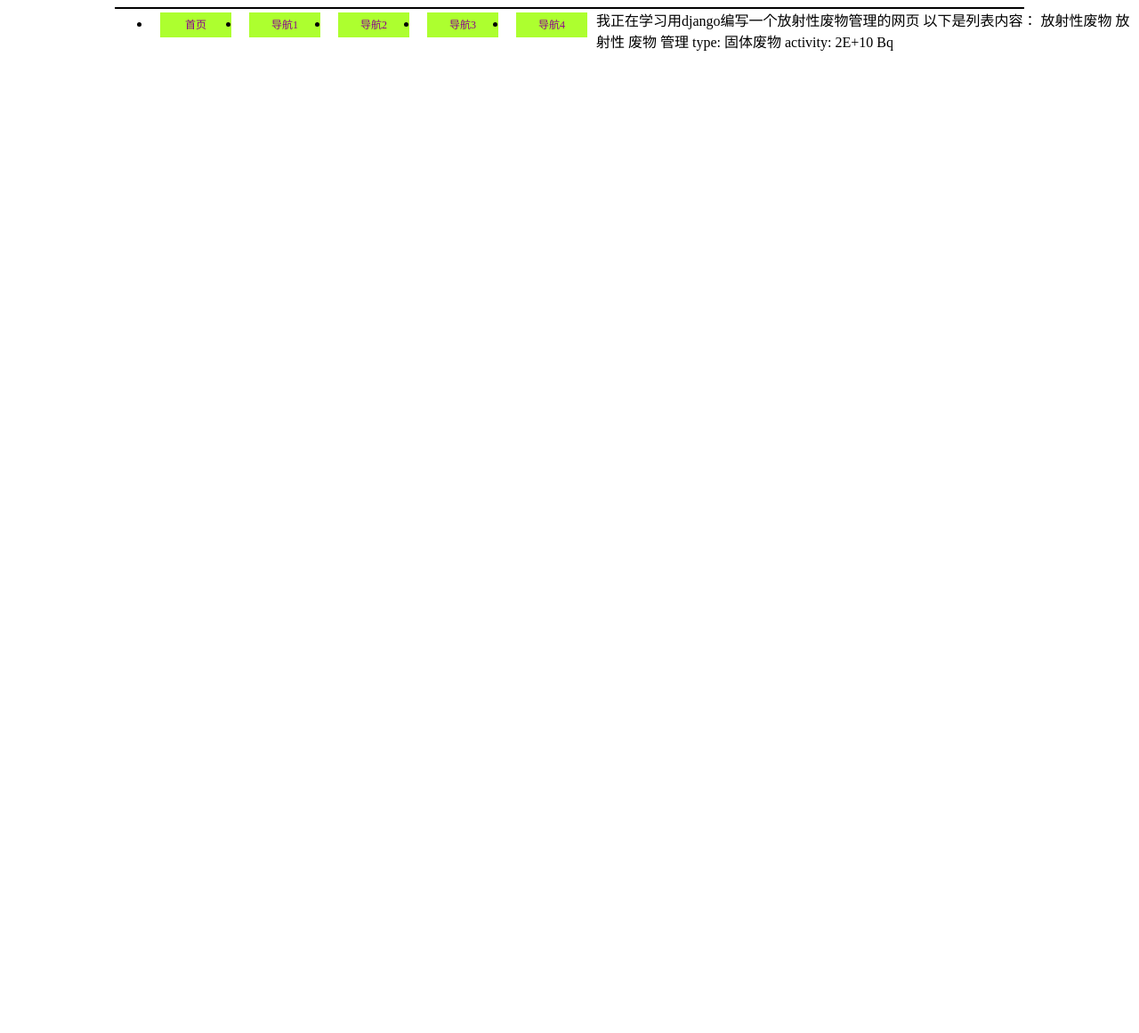
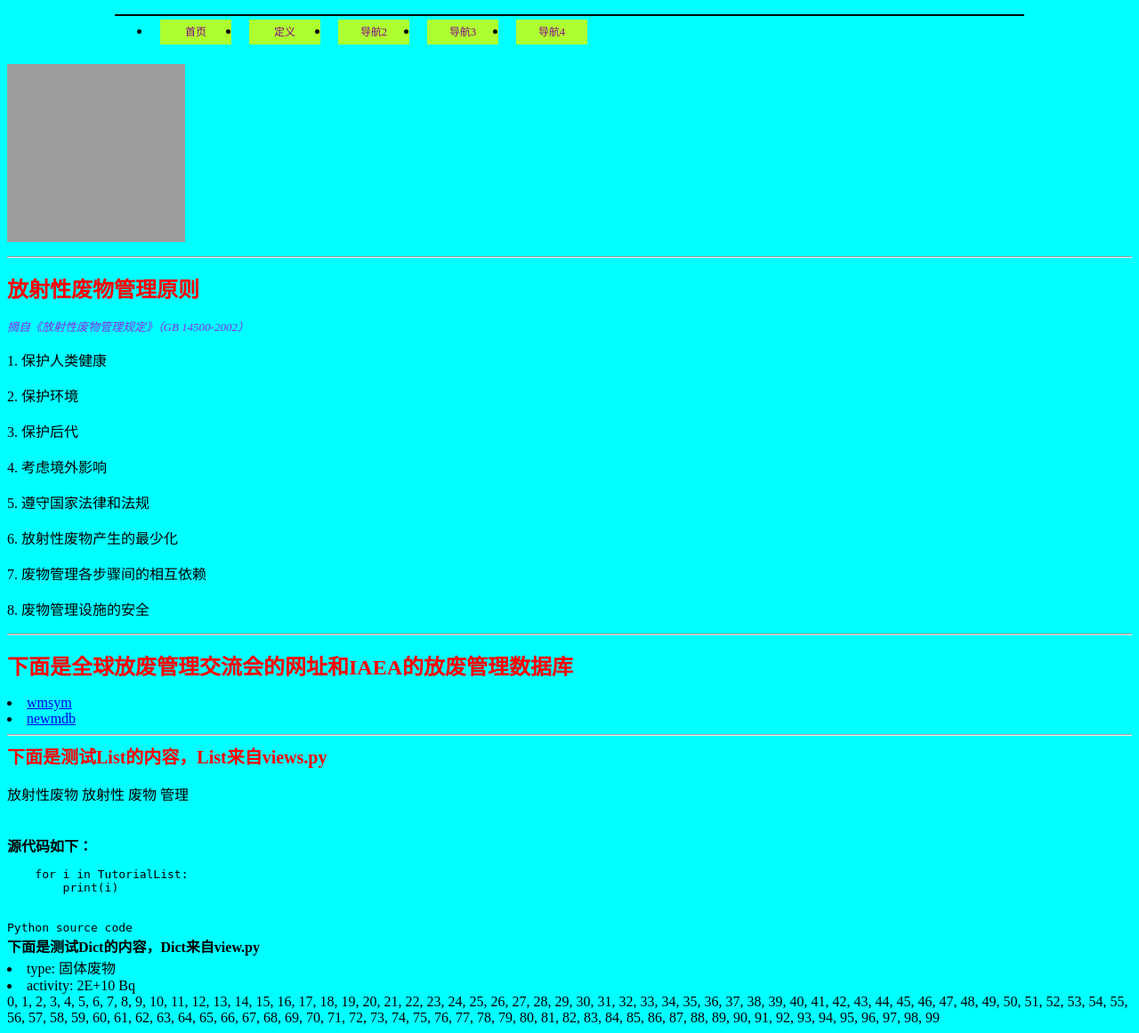
Before and after one commit to hclliu86/rwm, a Django app: page / in a window 1280 px wide. Shown: the whole page at 89% size. Before the commit the page ends 57 px from the top, so only its background shows below. Run offline with Django 3.2, Linux system fonts and the light colour scheme; grey boxes are pictures that could not be loaded.

Commit message:
学习了添加CSS和子页面

```diff
--- /dev/null
+++ b/calc/templates/add.html
@@ -0,0 +1 @@
+{% extends base %}
--- /dev/null
+++ b/learn/static/css/learn_base.css
@@ -0,0 +1,9 @@
+h1 {color: red;
+    font-size: 24px;}
+
+#test1 {color: red;
+    font-size: 20px;}
+
+#annotation {color: blueviolet;
+    font-style: italic;
+    font-size: small;}
--- a/learn/templates/base.html
+++ b/learn/templates/base.html
@@ -3,10 +3,22 @@
 <head>
     <meta charset="UTF-8">
     <title>{%  block title %}默认标题{% endblock %} - 放射性废物管理</title>
+    <link rel="stylesheet" type="text/css" href="/static/css/learn_base.css">
 </head>
-<body>
-
-{% include 'nav.html' %}
+<body bgcolor="aqua">
+    <p>
+        {% include 'nav.html' %}
+        <br/>
+        <br/>
+        <br/>
+        <a href="https://www.baidu.com/s?wd=%E6%94%BE%E5%B0%84%E6%80%A7%
+        E5%BA%9F%E7%89%A9%E7%AE%A1%E7%90%86&rsv_spt=1&rsv_iqid=0xfd291d7
+        c00077a96&issp=1&f=8&rsv_bp=0&rsv_idx=2&ie=utf-8&tn=baiduhome_pg
+        &rsv_enter=1&rsv_sug3=7&rsv_sug1=5&rsv_sug7=101&rsv_sug2=0&input
+        T=2758&rsv_sug4=3120" target="_blank" name="百度搜索结果">
+        <img src="/static/images/doggie.jpg" width="200" height="200" align="center"/>
+        </a>
+    </p>
 
 {%  block content %}
 <div>这里是默认内容，所有继承自这个模板的，如果不覆盖就显示这里的默认内容</div>
--- a/learn/templates/home.html
+++ b/learn/templates/home.html
@@ -4,15 +4,50 @@
 
 {% block content %}
 {#{% include 'ad.html' %}#}
+    <hr/>
+    <h1 id="rwm_principle">放射性废物管理原则</h1>
+    <p id="annotation">摘自《放射性废物管理规定》（GB 14500-2002）</p>
+    <p>1. 保护人类健康</p>
+    <p>2. 保护环境</p>
+    <p>3. 保护后代</p>
+    <p>4. 考虑境外影响</p>
+    <p>5. 遵守国家法律和法规</p>
+    <p>6. 放射性废物产生的最少化</p>
+    <p>7. 废物管理各步骤间的相互依赖</p>
+    <p>8. 废物管理设施的安全</p>
+    <hr/>
 
-    {{ string_ }}
+    <h1>下面是全球放废管理交流会的网址和IAEA的放废管理数据库</h1>
+    <li><a href="http://wmsym.org/">wmsym</a></li>
+    <li><a href="http://newmdb.iaea.org/">newmdb</a> </li>
+    <hr/>
 
-    以下是列表内容：
+    <b id="test1">下面是测试List的内容，List来自views.py</b>
+    <p>
     {% for i in TutorialList %}
         {{ i }}
     {% endfor %}
+    </p>
+    <br/>
+    <b>源代码如下：</b>
+    <pre>
+    for i in TutorialList:
+        print(i)
+    </pre>
 
+    <code>
+        Python source code
+    </code><br/>
+
+
+    <b>下面是测试Dict的内容，Dict来自view.py</b>
     {% for key, value in waste_info.items %}
-        {{ key }}: {{ value }}
+        <li>{{ key }}: {{ value }}</li>
     {% endfor %}
+
+    {% for item in List %}
+        {{ item }}{% if not forloop.last %},{% endif %}
+    {% endfor %}
+
+{#    {% url 'add' a b %} = { c }#}
 {% endblock %}
--- a/learn/templates/nav.html
+++ b/learn/templates/nav.html
@@ -37,8 +37,8 @@
 <body>
 <div class = "nav">
     <ul>
-        <li><a href="#">首页</a></li>
-        <li><a href="#">导航1</a></li>
+        <li><a href="/home.html">首页</a></li>
+        <li><a href="/definition_home.html">定义</a></li>
         <li><a href="#">导航2</a></li>
         <li><a href="#">导航3</a></li>
         <li><a href="#">导航4</a></li>
--- /dev/null
+++ b/learn/templates/solid_rwm/solid_rwm_home.html
@@ -0,0 +1,3 @@
+{% extends 'base.html' %}
+
+{% block title %} 放射性固体废物管理 {% endblock %}
--- a/learn/views.py
+++ b/learn/views.py
@@ -14,4 +14,16 @@ def home(request):
                     '废物',
                     '管理']
     waste_info = {'type': u"固体废物", 'activity': "2E+10 Bq"}
-    return render(request, 'home.html', {'string_': string_, 'TutorialList': TutroialList, 'waste_info': waste_info})
+    List = map(str, range(100))
+    return render(request, 'home.html', {'string_': string_, 'TutorialList': TutroialList,
+                                         'waste_info': waste_info,
+                                         'List': List})
+
+
+def add(request, a, b):
+    c = int(a) + int(b)
+    return render(request, 'home.html', {'c': c, 'a': a, 'b': b})
+
+
+def definition_home(request):
+    return render(request, r'definition\definition_home.html')
--- a/rwm/urls.py
+++ b/rwm/urls.py
@@ -19,9 +19,9 @@ from learn import views as learn_views
 from calc import views as calc_views
 
 urlpatterns = [
-    # url(r'^$', learn_views.index),
-    # url(r'^add/', calc_views.add, name='add'),
-    # url(r'^add/(\d+)/(\d+)', calc_views.add2, name='add2'),
     url(r'^$', learn_views.home, name='home'),
+    url(r'^home.html', learn_views.home, name='home'),
+    url(r'^definition_home.html', learn_views.definition_home, name='definition_home'),
+    # url(r'^jiafa/(\d+)/(\d+)/$', learn_views.add, name='add'),
     url(r'^admin/', admin.site.urls),
 ]
```
Also changed, not shown: learn/templates/definition/definition_home.html (added, +12 -0 lines), rwm/settings.py (+8 -0 lines).
